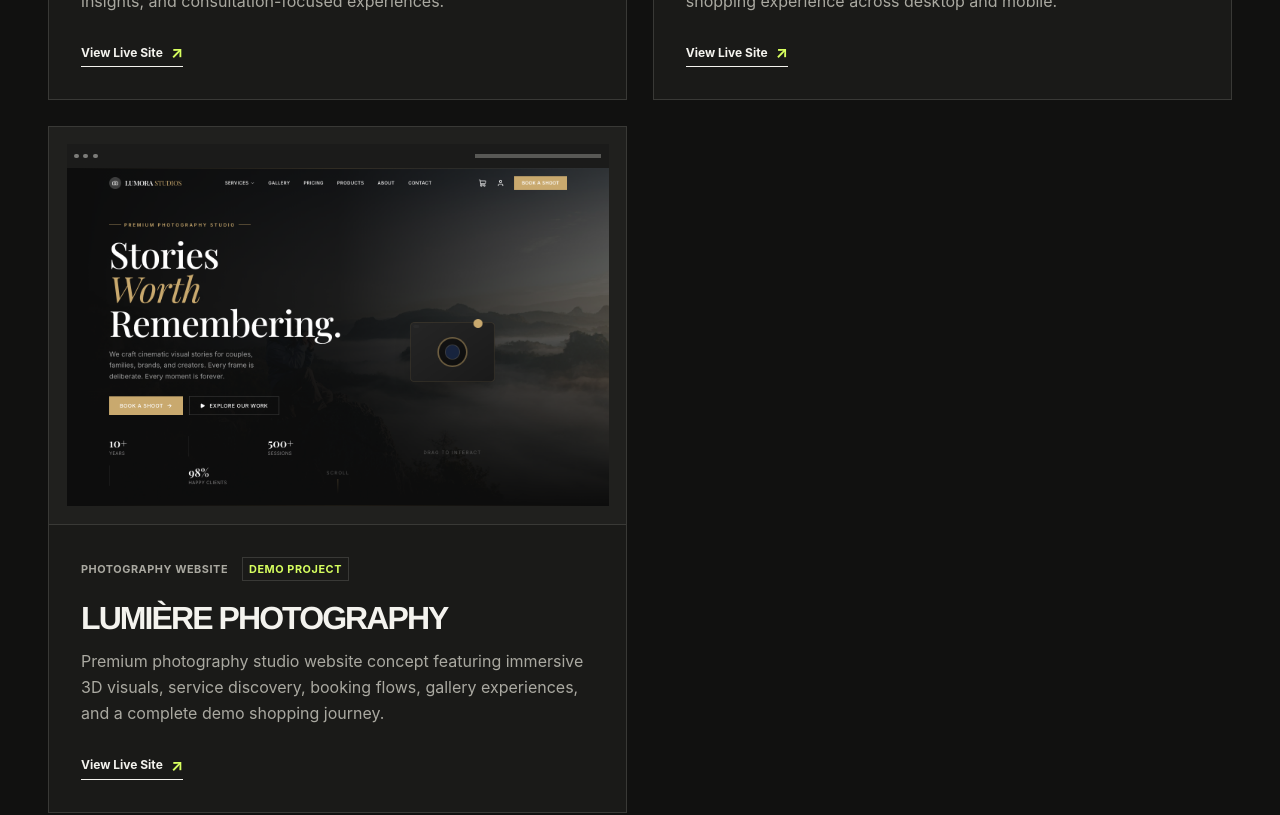
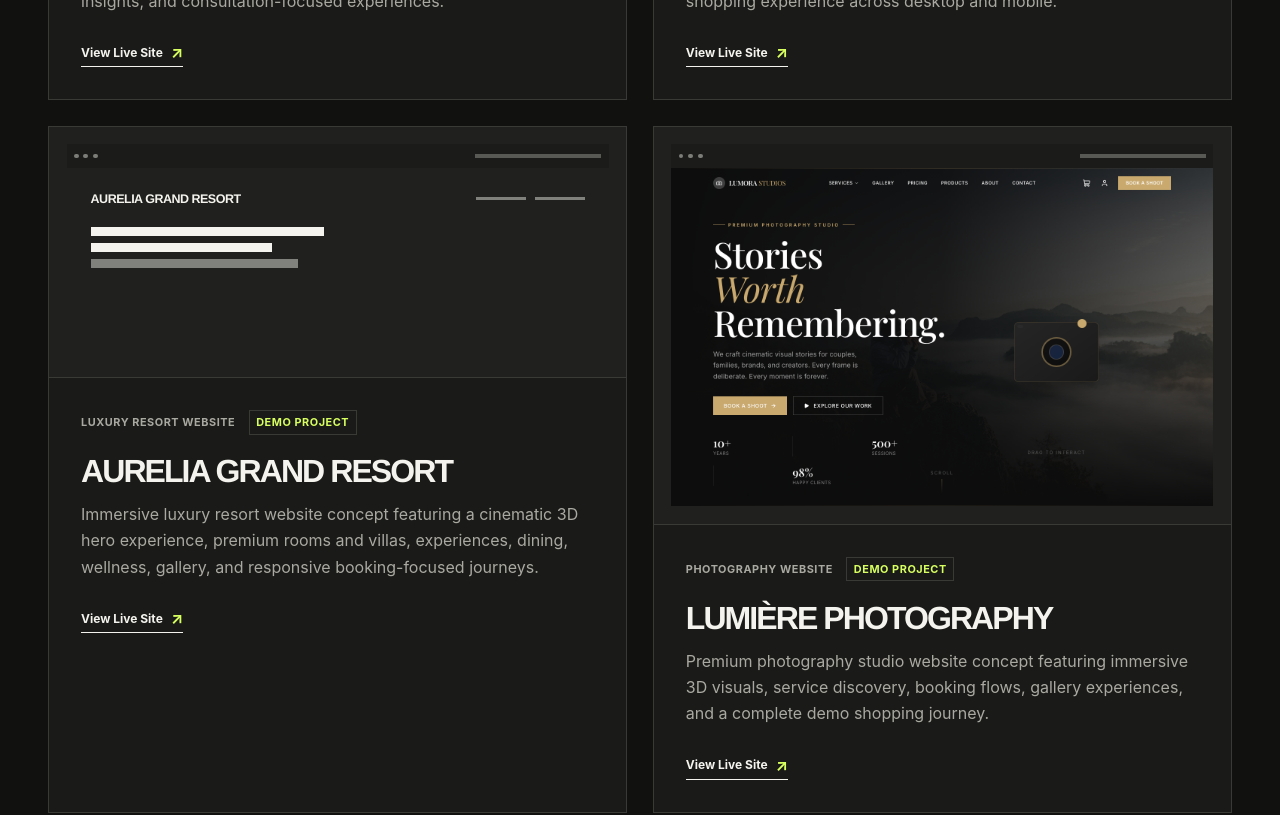
Before and after one commit to ansarishahadatmd786786-debug/shahadat-portfolio, a React (Vite) app: page / in a window 1280 px wide. Shown: the part 5820-6635 px from the top of the page. Built offline with nearby package versions, Linux system fonts and the light colour scheme.

Commit message:
Add Aurelia Grand Resort project

```diff
--- a/src/sections/Projects.jsx
+++ b/src/sections/Projects.jsx
@@ -46,6 +46,13 @@ const projects = [
     url: 'https://aurora-threads-orcin.vercel.app/',
   },
   {
+  name: 'AURELIA GRAND RESORT',
+  category: 'Luxury Resort Website',
+  theme: 'resort',
+  description: 'Immersive luxury resort website concept featuring a cinematic 3D hero experience, premium rooms and villas, experiences, dining, wellness, gallery, and responsive booking-focused journeys.',
+  url: 'https://aurelia-grand-resort-six.vercel.app/',
+},
+  {
     name: 'LUMIÈRE PHOTOGRAPHY', category: 'PHOTOGRAPHY WEBSITE', image: '/images/lumiere-photography-home.png',
     description: 'Premium photography studio website concept featuring immersive 3D visuals, service discovery, booking flows, gallery experiences, and a complete demo shopping journey.',
     url: 'https://premium-3d-photography-website.vercel.app/',
```
